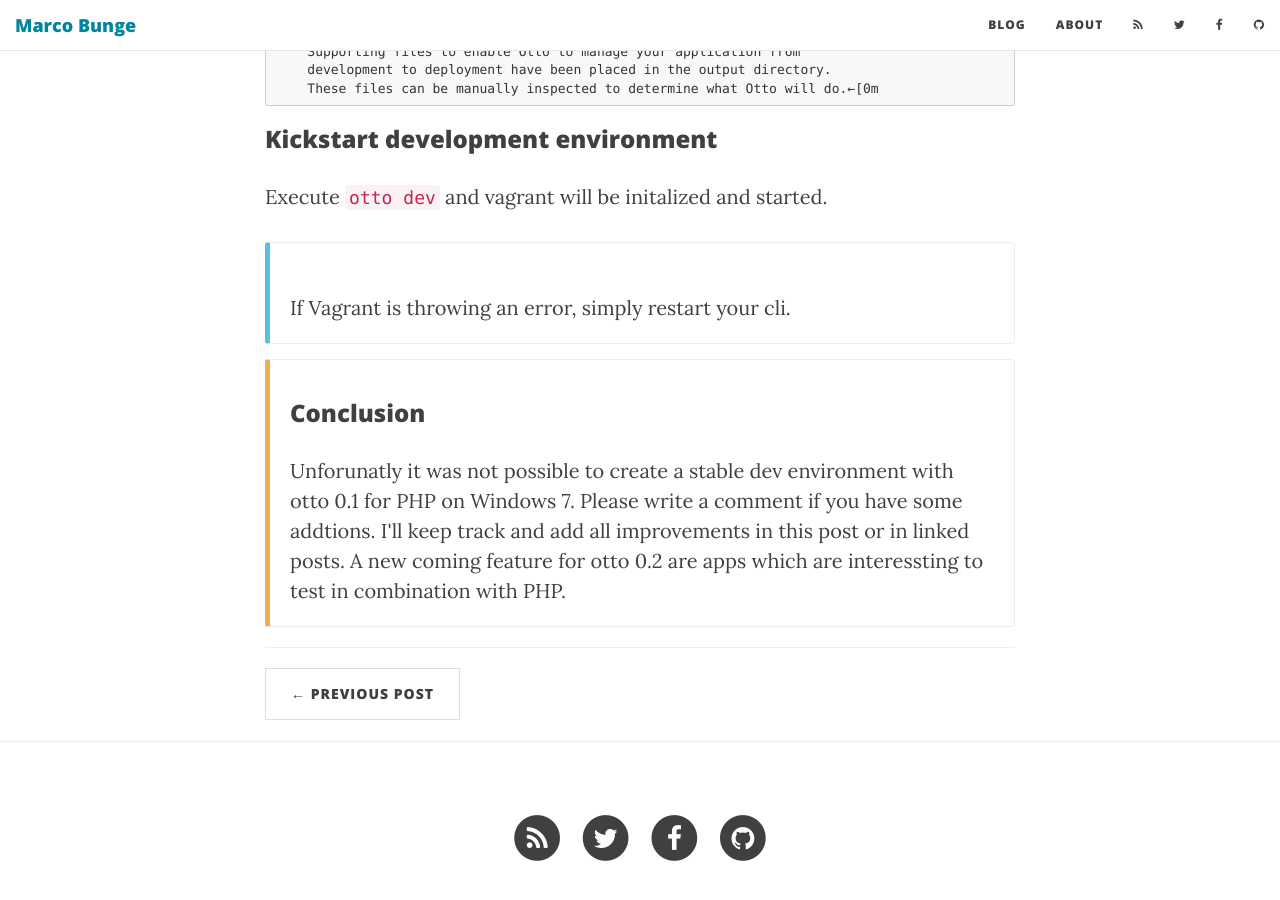
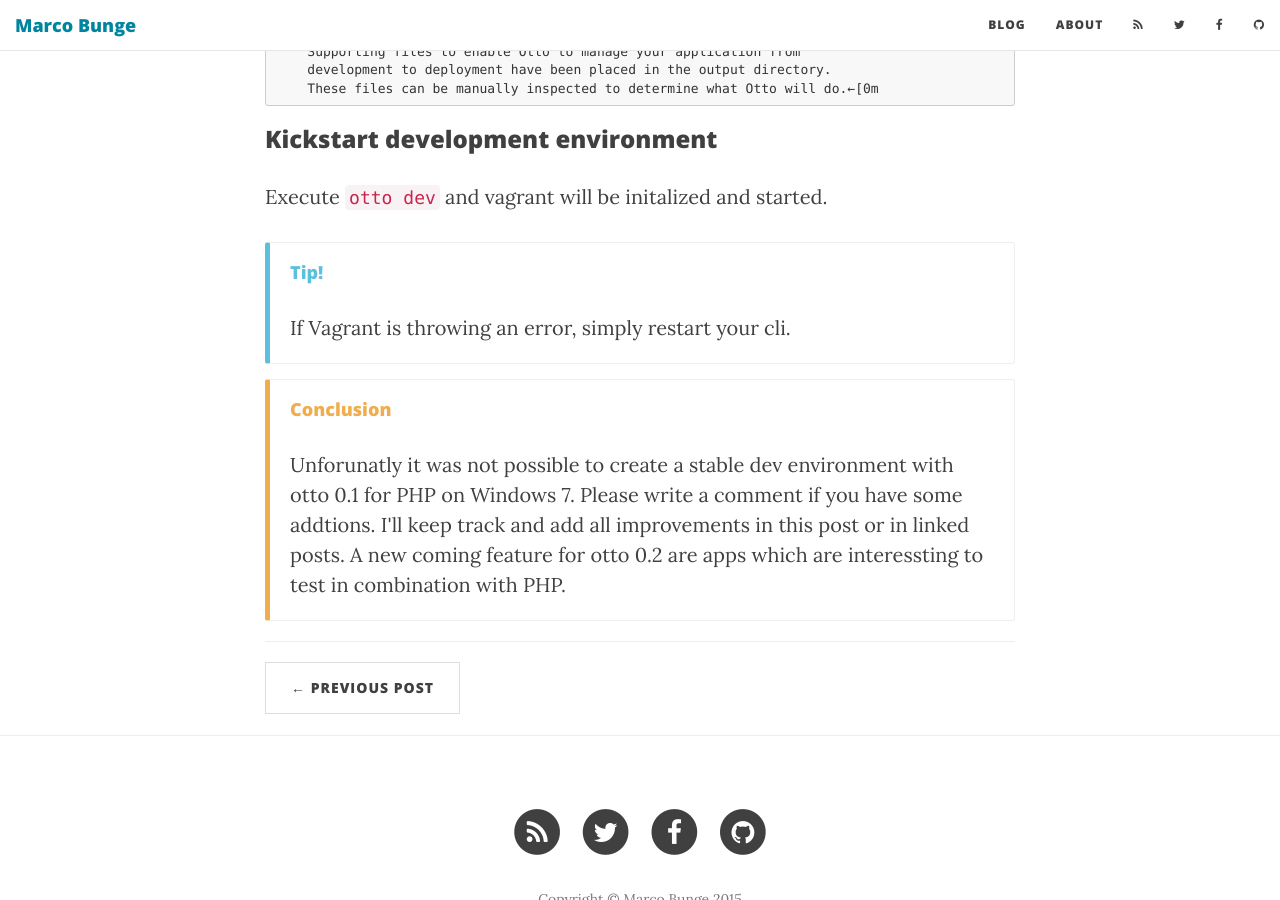
Before and after one commit to mbunge/mbunge.github.io, a Jekyll site: the page built from _posts/2015-09-19-otto-php.markdown, in a window 1280 px wide and 900 px high, scrolled down 2572 px. Built offline with Jekyll 4.4.1, drawn with Linux system fonts in a browser that asks for light colours; nearby versions of some CDN libraries; comment, search, counter and statistics services are not loaded.

Commit message:
Update 2015-09-19-otto-php.markdown

```diff
--- a/_posts/2015-09-19-otto-php.markdown
+++ b/_posts/2015-09-19-otto-php.markdown
@@ -92,9 +92,10 @@
 Execute `otto dev` and vagrant will be initalized and started.
 
 <div class="callout callout-info">
+<h4>Tip!</h4>
     <p>If Vagrant is throwing an error, simply restart your cli.</p>
 </div>
 <div class="callout callout-warning">
-    <h3>Conclusion</h3>
+    <h4>Conclusion</h4>
     <p>Unforunatly it was not possible to create a stable dev environment with otto 0.1 for PHP on Windows 7. Please write a comment if you have some addtions. I'll keep track and add all improvements in this post or in linked posts. A new coming feature for otto 0.2 are apps which are interessting to test in combination with PHP.</p>
 </div>
```
